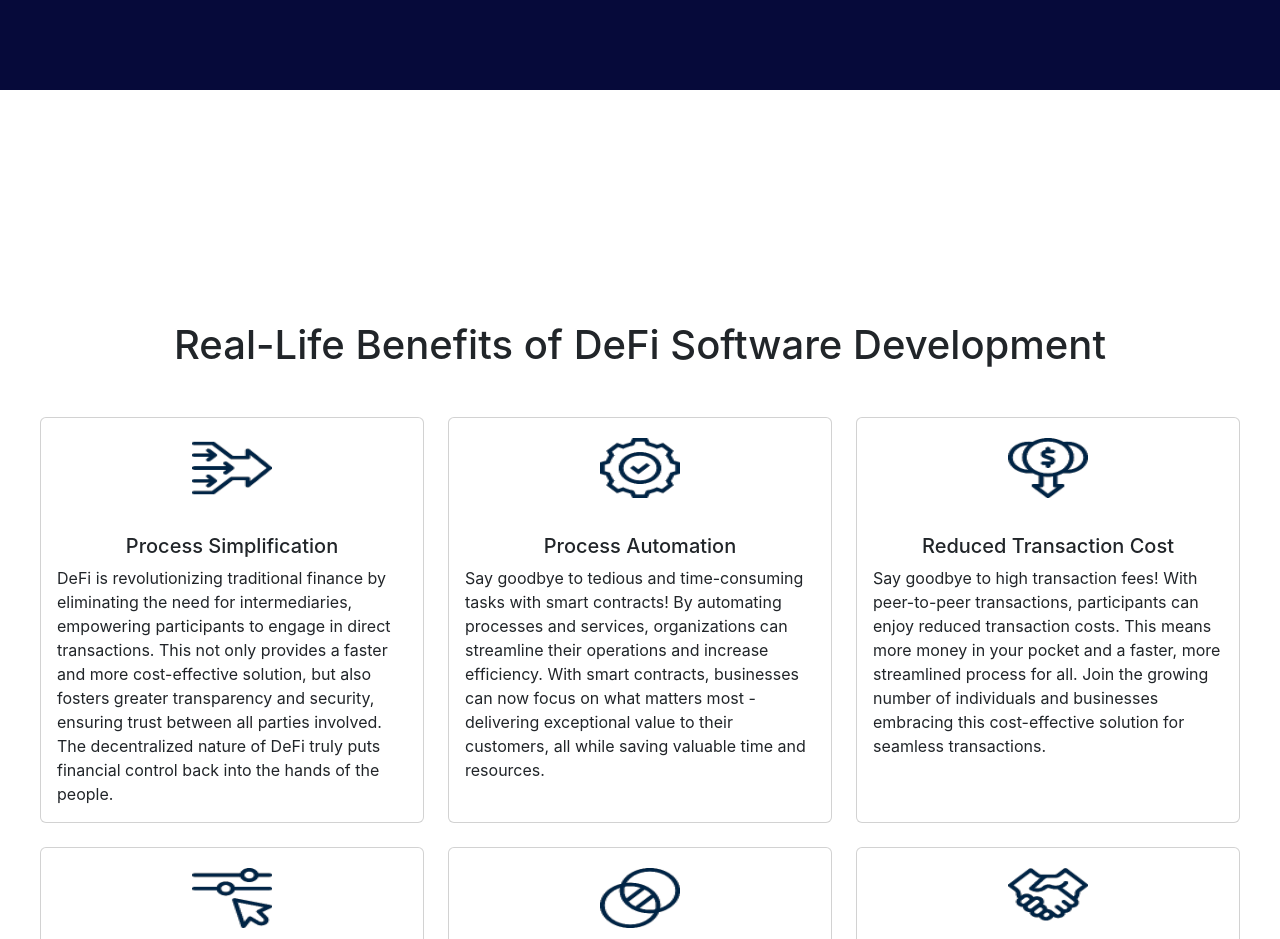
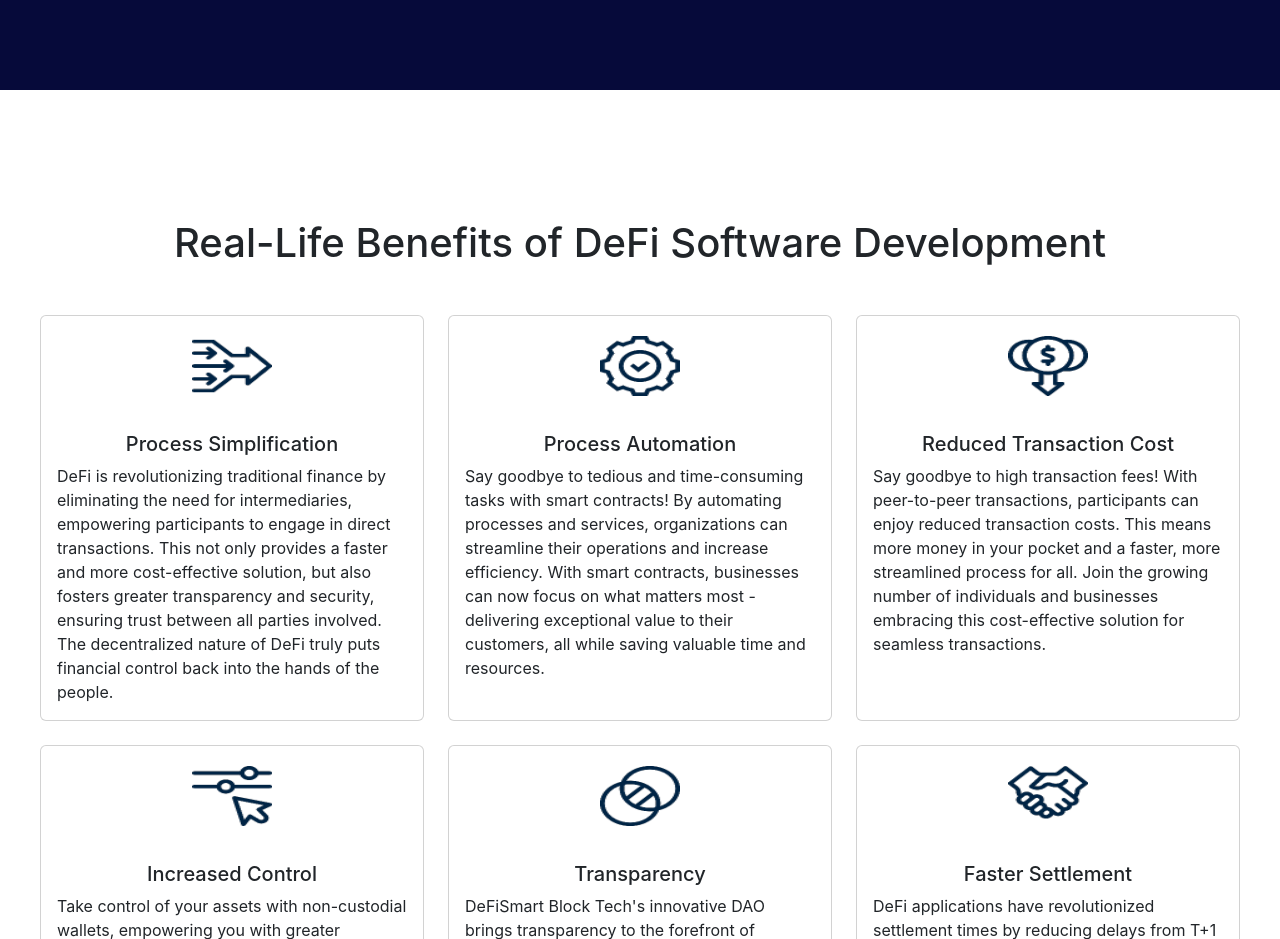
Before and after one commit to placeparks/Blockwise-tech, a React (Create React App) app: page /Defi in a window 1280 px wide. Shown: the part 2120-3059 px from the top of the page. Built offline with nearby package versions, Linux system fonts and the light colour scheme.

Commit message:
Update Benefits.module.css

```diff
--- a/src/components/Defi/Benefits.module.css
+++ b/src/components/Defi/Benefits.module.css
@@ -38,3 +38,13 @@ margin-inline: 20px;
         height: "500px" !important ;
     }
 }
+
+@media only screen and (min-width: 834px) and (max-width: 1400px) {
+    .section1{
+        top: 2360px;
+    }
+    .section1 h1{
+        margin-top: -17%;
+    }
+
+}
```
